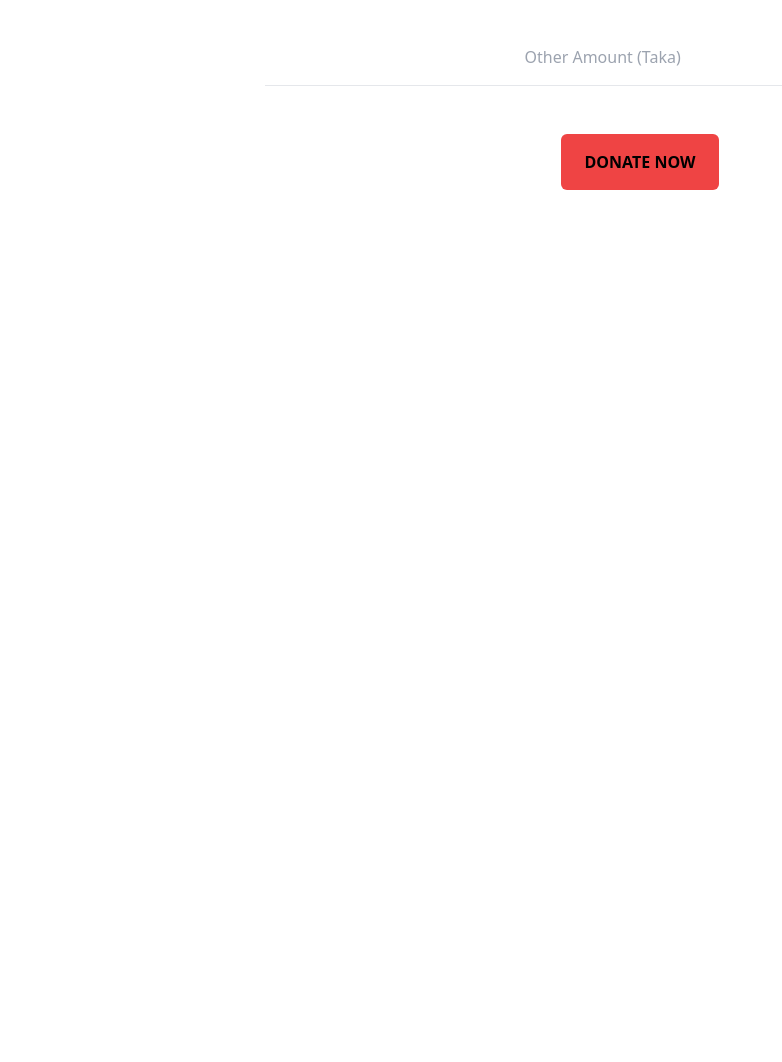
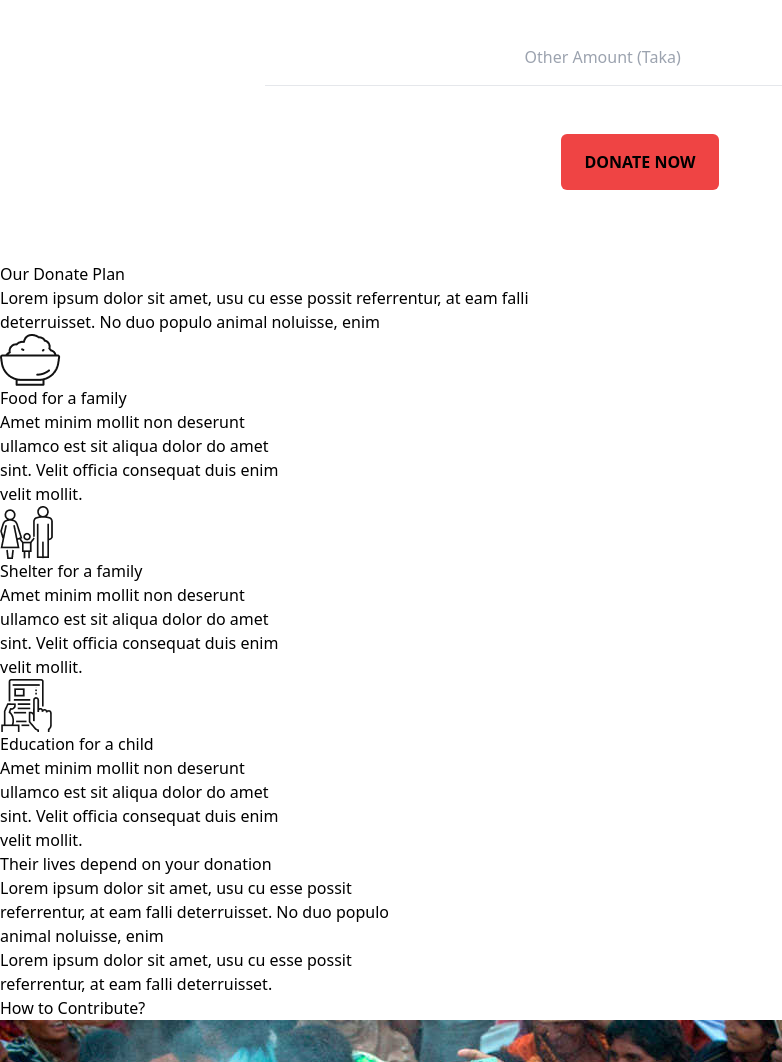
Before and after one commit to raselworshop/donate-today-my, a website built with Vite: page index.html in a window 1280 px wide. Shown: the part 1313-2375 px from the top of the page, without its empty margins (0-782 px from the left). Before the commit the page ends 1575 px from the top, so only its background shows below. Built offline with nearby package versions, Linux system fonts and the light colour scheme.

Commit message:
add the our plan & they need us to survive section

```diff
--- a/index.html
+++ b/index.html
@@ -56,6 +56,54 @@
             <button class="backdrop-blur-sm my-8 py-4 px-6 bg-red-500 resize-x rounded-md font-semibold font-sans hover:font-serif hover:transition-all hover:duration-300 hover:ease-in-out hover:delay-0 hover:animate-pulse">DONATE NOW</button>
         </div>
     </section>
-
+    <!-- our donate plan section start here -->
+    <section>
+        <div>
+            <h1>Our Donate Plan</h1>
+            <p>Lorem ipsum dolor sit amet, usu cu esse possit referrentur, at eam falli <br> deterruisset. No duo populo animal noluisse, enim</p>
+        </div>
+        <div>
+            <div>
+                <img src="./icons/food.png" alt="images food">
+                <h3>Food for a family</h3>
+                <p>Amet minim mollit non deserunt <br> ullamco est sit aliqua dolor do amet <br> sint. Velit officia consequat duis enim <br> velit mollit.</p>
+            </div>
+            <div>
+                <img src="./icons/shelter.png" alt="shelter family">
+                <h3>Shelter for a family</h3>
+                <p>Amet minim mollit non deserunt <br> ullamco est sit aliqua dolor do amet <br> sint. Velit officia consequat duis enim <br> velit mollit.</p>
+            </div>
+            <div>
+                <img src="./icons/Frame-1.png" alt="frames for images">
+                <h3>Education for a child</h3>
+                <p>Amet minim mollit non deserunt <br> ullamco est sit aliqua dolor do amet <br> sint. Velit officia consequat duis enim <br> velit mollit.</p>
+            </div>
+        </div>
+    </section>
+    <!-- Their lives depend on your donation and They need us to survive section strat here -->
+    <section>
+        <div>
+          <div>
+            <h2>Their lives depend on your donation</h2>
+            <p>Lorem ipsum dolor sit amet, usu cu esse possit <br> referrentur, at eam falli deterruisset. No duo populo <br> animal noluisse, enim</p>
+            <p>Lorem ipsum dolor sit amet, usu cu esse possit <br> referrentur, at eam falli deterruisset.</p>
+            <button>How to Contribute?</button>
+          </div>
+          <div>
+            <img src="./images/donation6.jpg" alt="">
+          </div>
+        </div>
+        <div>
+            <div>
+                <img src="./images/donation2.jpg" alt="">
+            </div>
+            <div>
+                <h2>They need us <br> to survive</h2>
+                <p>Lorem ipsum dolor sit amet, usu cu esse possit <br> referrentur, at eam falli deterruisset. No duo populo <br> animal noluisse, enim</p>
+                <p>Lorem ipsum dolor sit amet, usu cu esse possit <br> referrentur, at eam falli deterruisset.</p>
+                <button>How to Contribute?</button>
+            </div>
+        </div>
+    </section>
 </body>
 </html>
```
